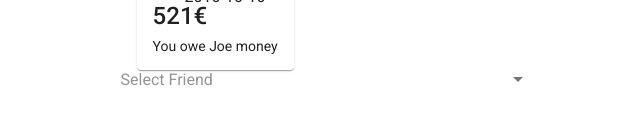
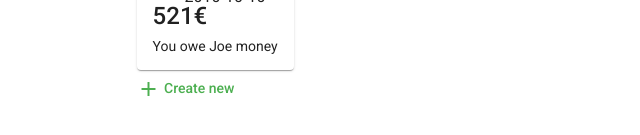
Before and after one commit to MatasSilinskas/cash-back, an Angular app: page / in a window 1280 px wide. Shown: the part 245-380 px from the top of the page, without its empty margins (316-956 px from the left). Built offline with nearby package versions, Linux system fonts and the light colour scheme; data requests are answered from the project's data file.

Commit message:
Add dialog to create new event

```diff
--- a/src/app/events/events-list/events-list.component.html
+++ b/src/app/events/events-list/events-list.component.html
@@ -4,4 +4,7 @@
   </mat-list-item>
 </mat-list>
 
-<app-friend-dropdown></app-friend-dropdown>
+<button color="primary" mat-button (click)="openNewEventModal()">
+  <mat-icon>add</mat-icon>
+  Create new
+</button>
--- a/src/app/events/events-list/events-list.component.ts
+++ b/src/app/events/events-list/events-list.component.ts
@@ -3,6 +3,8 @@ import {EventService} from '../event.service';
 import {IEvent} from '../event.interface';
 import {Subject} from 'rxjs';
 import {takeUntil} from 'rxjs/operators';
+import {MatDialog} from '@angular/material/dialog';
+import {NewEventModalComponent} from '../new-event-modal/new-event-modal.component';
 
 @Component({
   selector: 'app-events-list',
@@ -14,7 +16,7 @@ export class EventsListComponent implements OnInit, OnDestroy {
 
   private destroy$ = new Subject();
 
-  constructor(private eventService: EventService) {
+  constructor(private eventService: EventService, private dialog: MatDialog) {
   }
 
   ngOnInit(): void {
@@ -23,6 +25,10 @@ export class EventsListComponent implements OnInit, OnDestroy {
       .subscribe(events => this.events = events);
   }
 
+  openNewEventModal(): void {
+    const dialogRef = this.dialog.open(NewEventModalComponent);
+  }
+
   ngOnDestroy(): void {
     this.destroy$.next();
     this.destroy$.complete();
--- /dev/null
+++ b/src/app/events/new-event-modal/new-event-modal.component.html
@@ -0,0 +1,3 @@
+<p>Create new event</p>
+
+<app-friend-dropdown></app-friend-dropdown>
--- /dev/null
+++ b/src/app/events/new-event-modal/new-event-modal.component.ts
@@ -0,0 +1,15 @@
+import {Component, OnInit} from '@angular/core';
+
+@Component({
+  selector: 'app-new-event-modal',
+  templateUrl: './new-event-modal.component.html',
+  styleUrls: ['./new-event-modal.component.scss']
+})
+export class NewEventModalComponent implements OnInit {
+
+  constructor() {
+  }
+
+  ngOnInit(): void {
+  }
+}
```
Also changed, not shown: src/app/events/events.module.ts (+15 -7 lines), src/app/events/new-event-modal/new-event-modal.component.scss (added), 1 other file (tests, documents, lock files or other folders).
